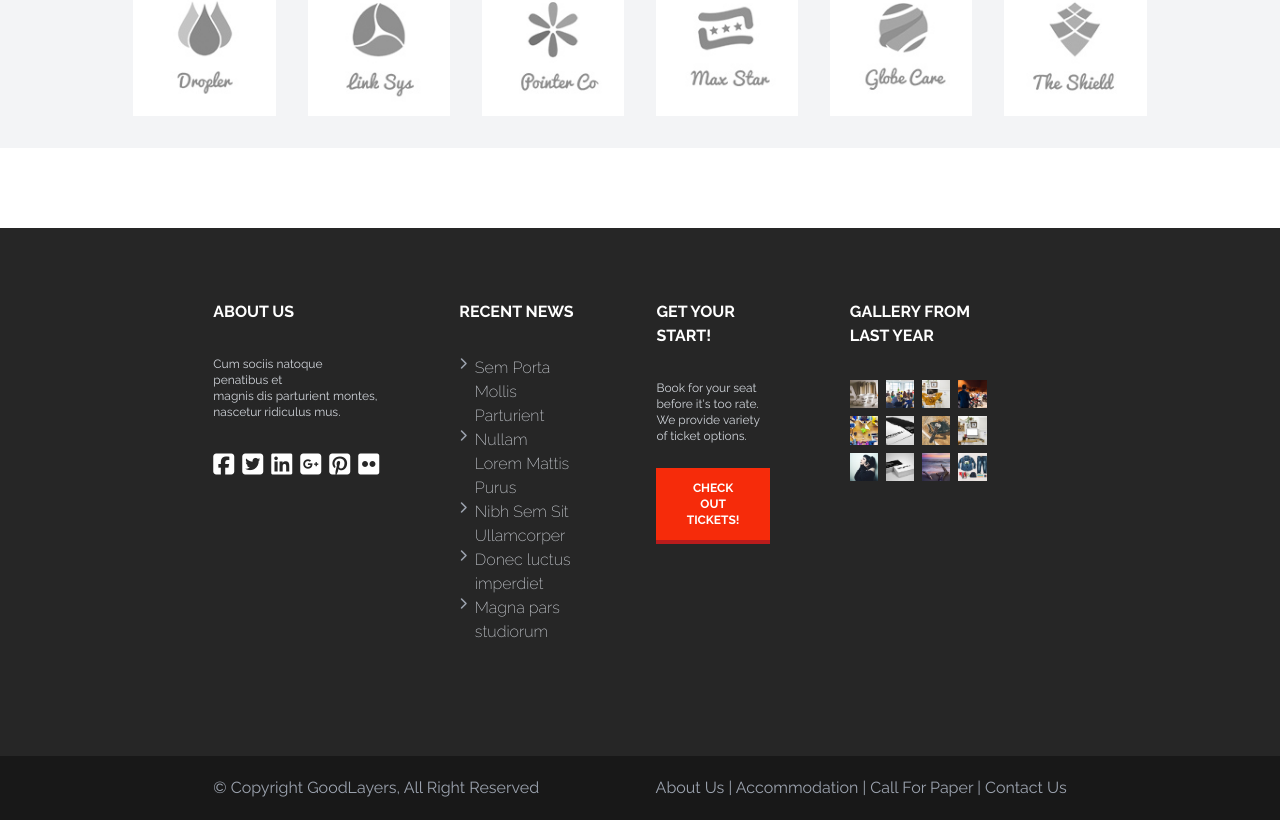
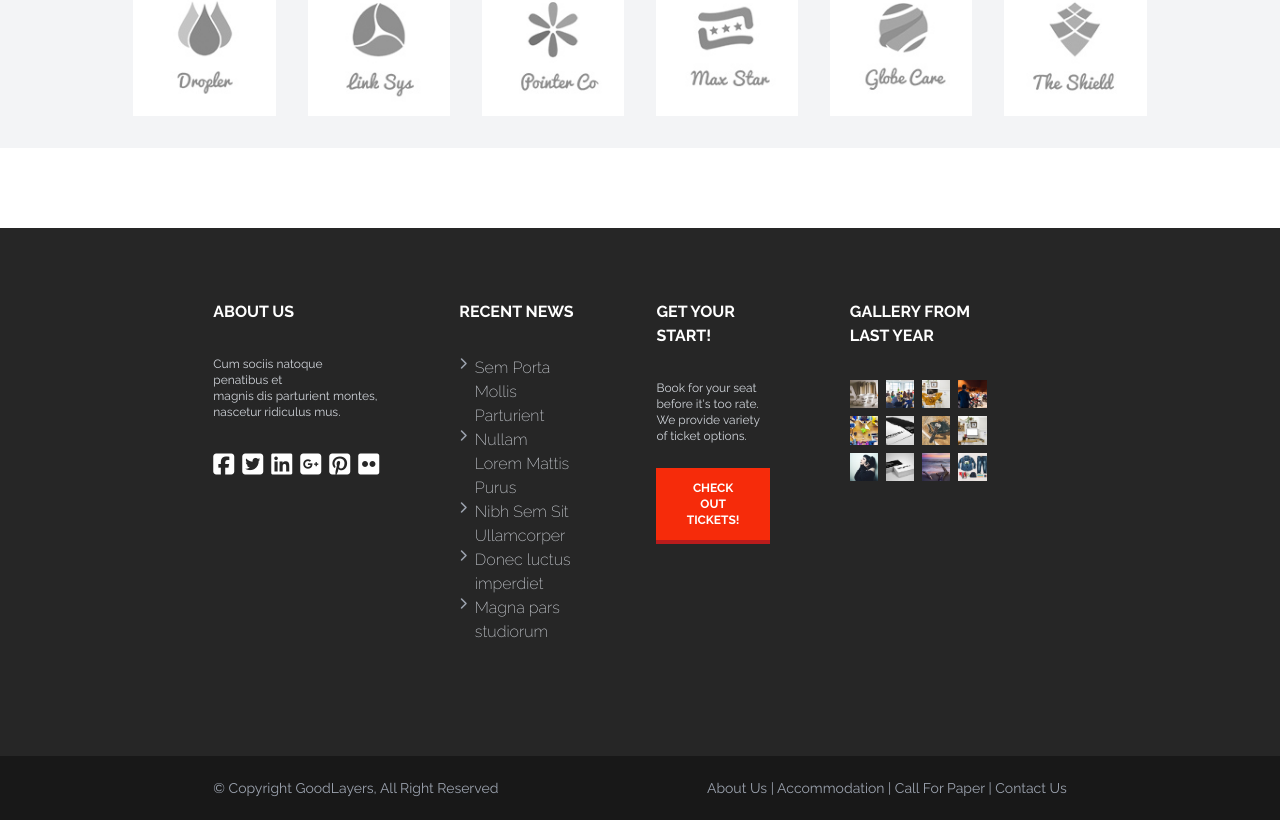
Before and after one commit to surefire-hu/proj-html-vuejs, a Vue app: page / in a window 1280 px wide. Shown: the part 5336-6156 px from the top of the page. Built offline with nearby package versions, Linux system fonts and the light colour scheme.

Commit message:
modifica style footerbottom

```diff
--- a/src/components/footer/AppFooterBottom.vue
+++ b/src/components/footer/AppFooterBottom.vue
@@ -6,7 +6,7 @@ export default {
 
 <template>
     <div class="h-16 bg-button flex items-center">
-        <div class="w-2/3 flex justify-between mx-auto text-gray-400">
+        <div class="w-2/3 flex justify-between mx-auto text-gray-400 text-sm">
             <p>© Copyright GoodLayers, All Right Reserved</p>
             <div>
                 <a href="#" class="cursor-pointer hover:text-white"> About Us </a>|
```
